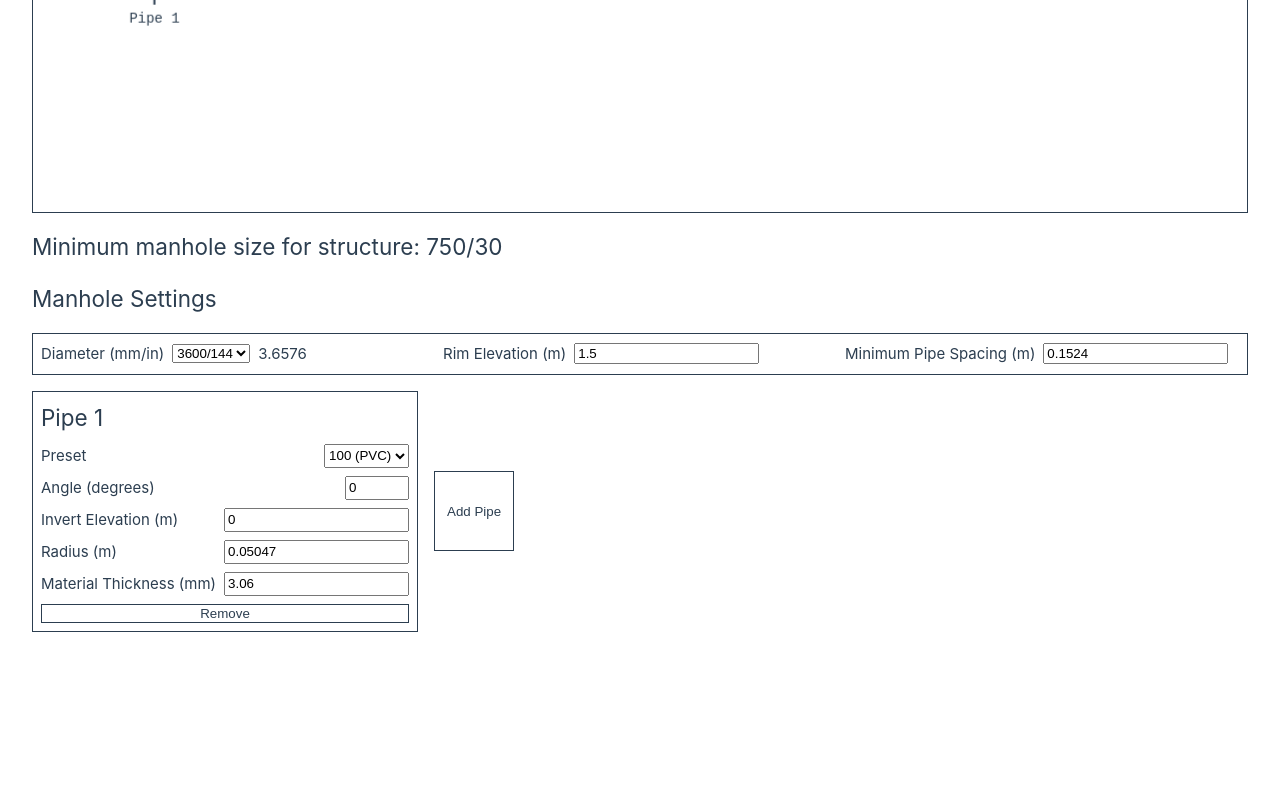
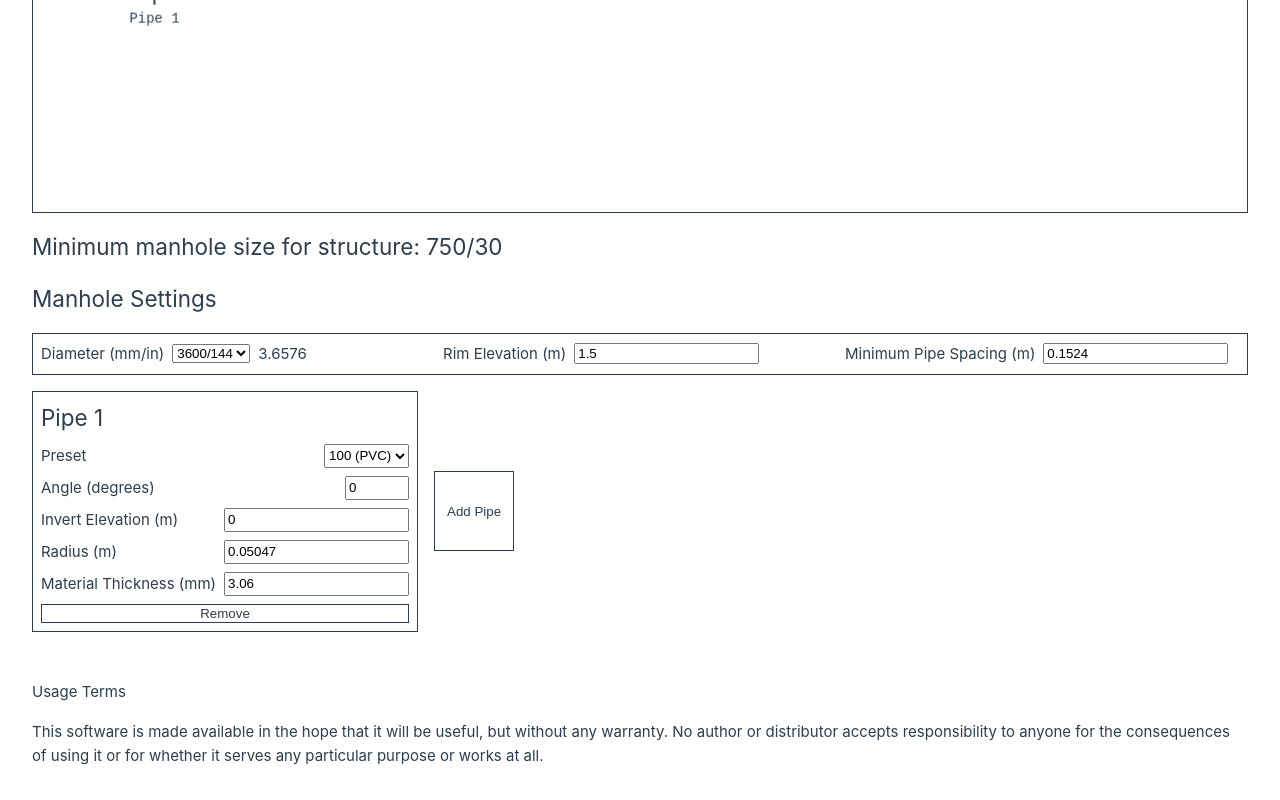
Before and after one commit to j-osephlong/manhole-solver, a Vue app: page / in a window 1280 px wide. Shown: the part 451-1251 px from the top of the page. Before the commit the page ends 1115 px from the top, so only its background shows below. Built offline with nearby package versions, Linux system fonts and the light colour scheme; what mdi-vue would draw is missing.

Commit message:
Added no warrenty disclaimer.

```diff
--- a/src/App.vue
+++ b/src/App.vue
@@ -88,6 +88,11 @@ onMounted(() => {
         <button class="box-btn" @click="addPipe">Add Pipe</button>
     </div>
     <button id="reset-btn" class="box-btn" @click="reset">RESET</button>
+    <h4 style="margin-top: 2rem;">Usage Terms</h4>
+    <p>
+        This software is made available in the hope that it will be useful, but without any warranty.
+        No author or distributor accepts responsibility to anyone for the consequences of using it or for whether it serves any particular purpose or works at all.
+    </p>
   </main>
 </template>
 
```
Also changed, not shown: 1 other file (tests, documents, lock files or other folders).
